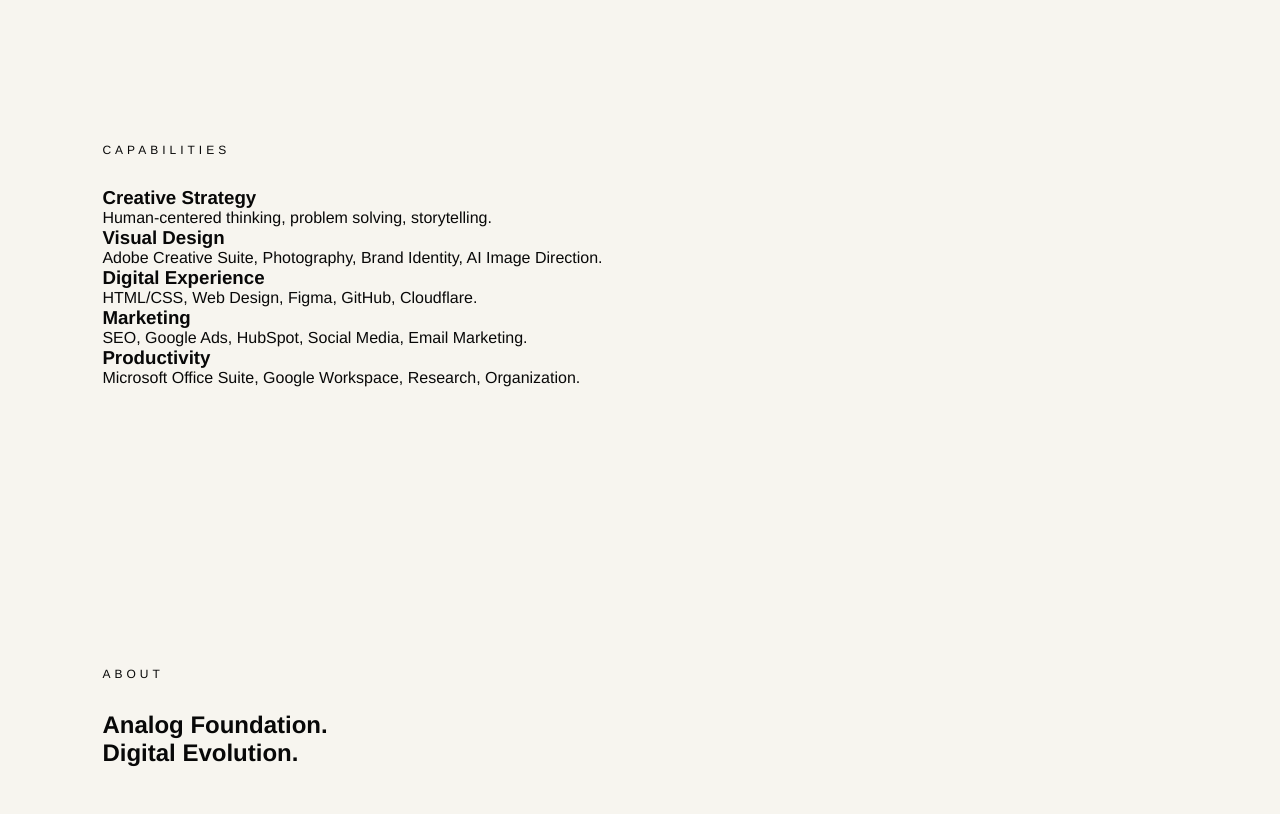
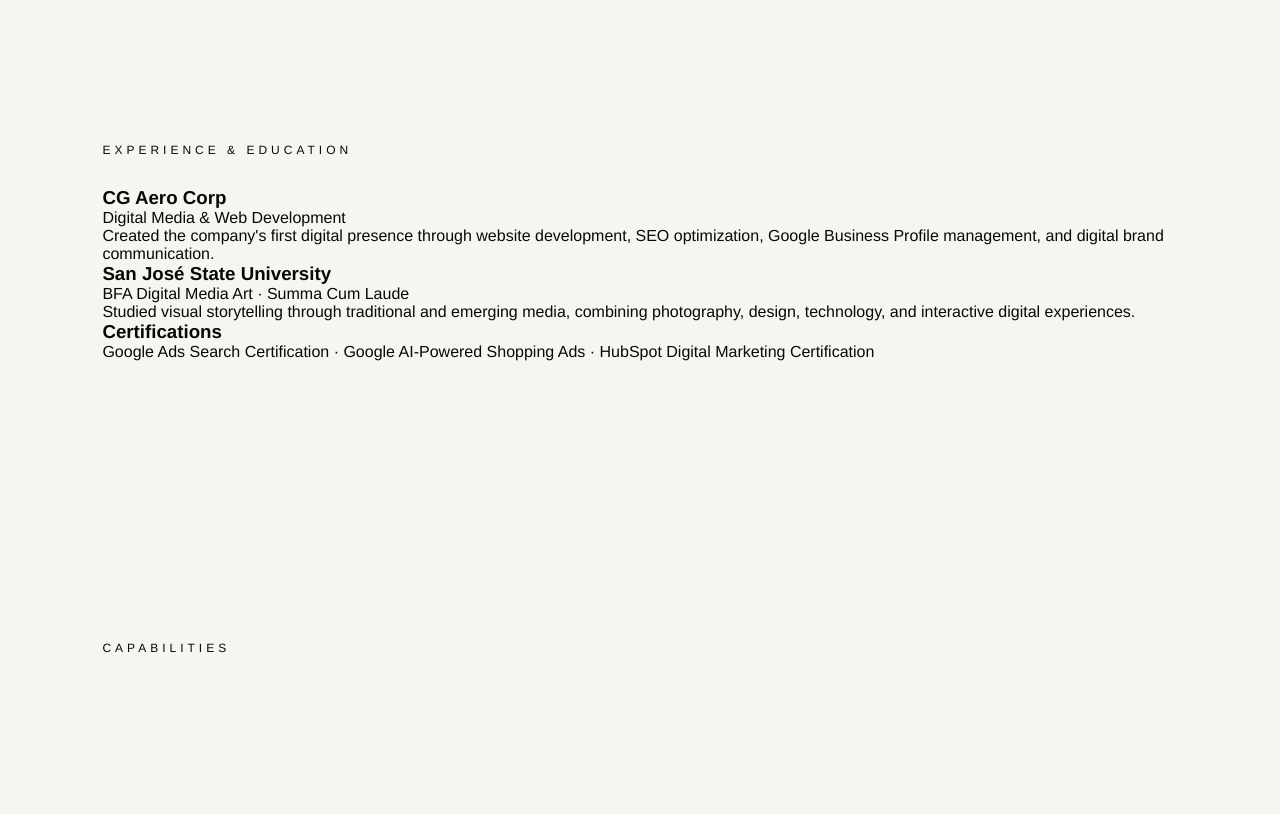
Before and after one commit to soovinchoi/choi-studio, a plain HTML site: page index.html in a window 1280 px wide. Shown: the part 2174-2988 px from the top of the page. Drawn offline with Linux system fonts and the light colour scheme.

Commit message:
Update index.html

```diff
--- a/index.html
+++ b/index.html
@@ -189,6 +189,71 @@ VIEW FIGMA PROTOTYPE
 
 </section>
 
+</section>
+
+
+
+<!-- EXPERIENCE + EDUCATION -->
+
+<section id="experience">
+
+<p class="small">EXPERIENCE & EDUCATION</p>
+
+
+<div class="experience-item">
+
+<h3>CG Aero Corp</h3>
+
+<span>Digital Media & Web Development</span>
+
+<p>
+Created the company's first digital presence through
+website development, SEO optimization, Google Business
+Profile management, and digital brand communication.
+</p>
+
+</div>
+
+
+
+<div class="experience-item">
+
+<h3>San José State University</h3>
+
+<span>
+BFA Digital Media Art · Summa Cum Laude
+</span>
+
+<p>
+Studied visual storytelling through traditional and emerging
+media, combining photography, design, technology,
+and interactive digital experiences.
+</p>
+
+</div>
+
+
+
+<div class="experience-item">
+
+<h3>Certifications</h3>
+
+<p>
+Google Ads Search Certification · Google AI-Powered Shopping Ads · HubSpot Digital Marketing Certification
+</p>
+
+</div>
+
+
+</section>
+
+
+
+
+<section id="skills">
+
+
+<p class="small">CAPABILITIES</p>
 
 
 
```
